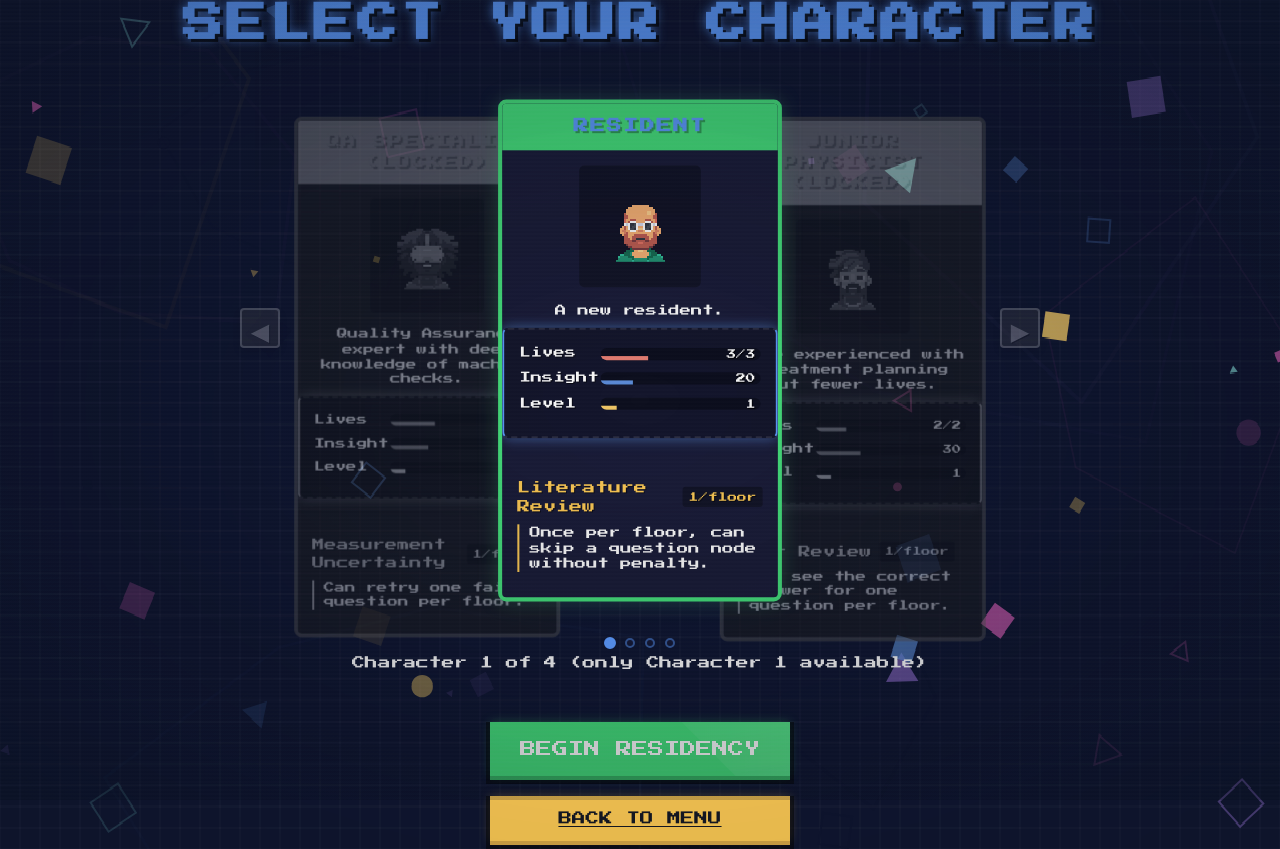
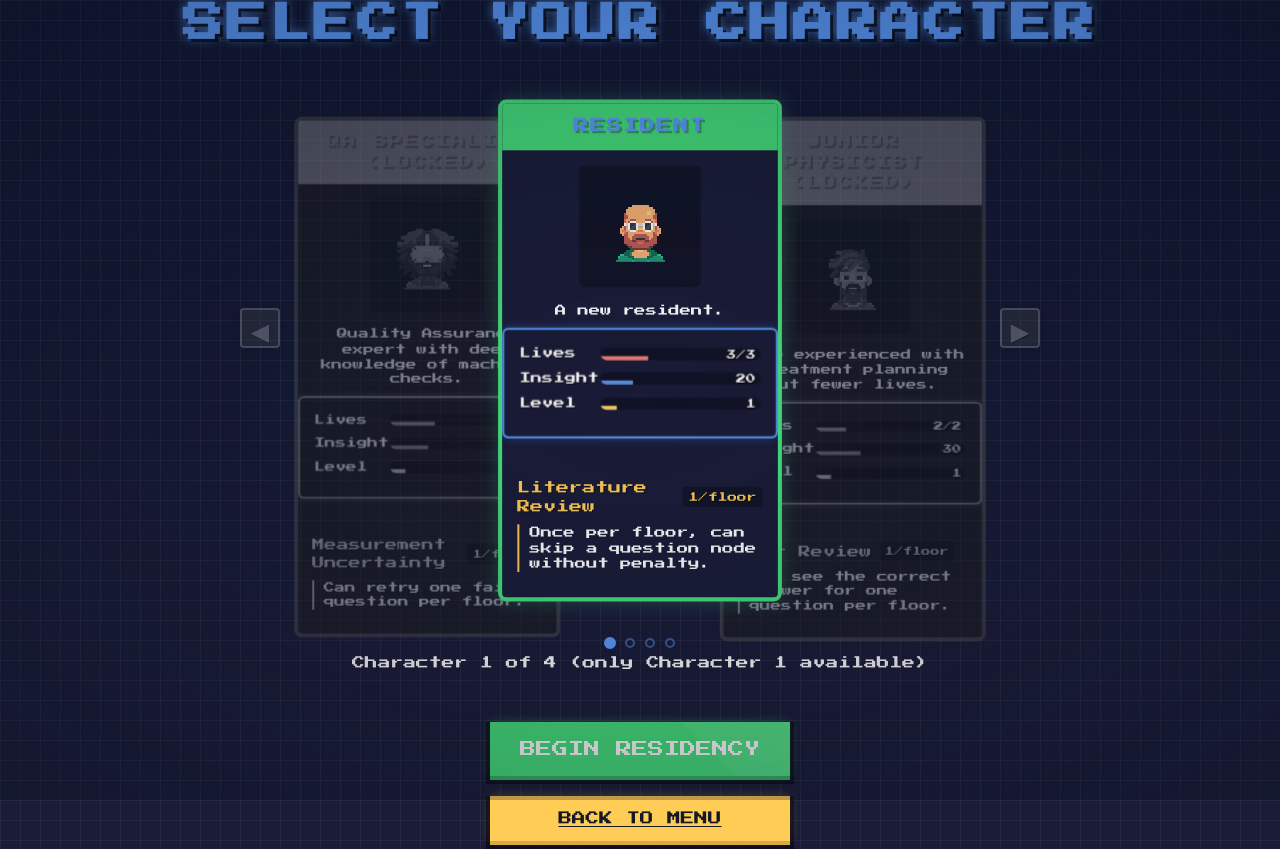
Before and after one commit to Flep-Glop/Rogue_Resident, a Flask app: page /character-select in a window 1280 px wide. Run offline with Flask 3, Linux system fonts and the light colour scheme.

Commit message:
debugging

```diff
--- a/medical_physics_game/static/css/themes/retro-theme.css
+++ b/medical_physics_game/static/css/themes/retro-theme.css
@@ -366,3 +366,90 @@
     min-height: 350px;
   }
 }
+
+/* Unified background approach */
+.pixel-container {
+  background-color: var(--background);
+  background-image: linear-gradient(to bottom, var(--background), var(--background-alt) 80%);
+  width: 100vw;
+  min-height: 100vh;
+  overflow: hidden;
+  position: relative;
+}
+
+/* Grid background as a pseudo-element */
+.pixel-container::before {
+  content: '';
+  position: absolute;
+  top: 0;
+  left: 0;
+  width: 100%;
+  height: 100%;
+  background-image:
+    linear-gradient(rgba(255, 255, 255, 0.05) 1px, transparent 1px),
+    linear-gradient(90deg, rgba(255, 255, 255, 0.05) 1px, transparent 1px);
+  background-size: 20px 20px;
+  pointer-events: none;
+  z-index: var(--z-background, 0);
+}
+
+/* Make component containers transparent */
+.unified-background,
+.character-stats,
+.map-container,
+.inventory-container,
+.node-modal-content {
+  background-color: rgba(26, 28, 56, 0.7) !important;
+  backdrop-filter: blur(2px);
+  border: 2px solid var(--primary, #5b8dd9) !important;
+  border-radius: var(--border-radius-md, 6px) !important;
+  box-shadow: 0 0 10px rgba(93, 156, 255, 0.3) !important;
+}
+
+/* Enhanced CRT and scanline effects */
+.scanlines {
+  position: fixed;
+  top: 0;
+  left: 0;
+  width: 100%;
+  height: 100%;
+  background: linear-gradient(
+    to bottom,
+    rgba(255, 255, 255, 0) 0%,
+    rgba(255, 255, 255, 0.03) 50%,
+    rgba(255, 255, 255, 0) 100%
+  );
+  background-size: 100% 4px;
+  z-index: 9998;
+  pointer-events: none;
+  opacity: 0.3;
+  animation: scanline-scroll 10s linear infinite;
+}
+
+.crt-effect {
+  position: fixed;
+  top: 0;
+  left: 0;
+  width: 100%;
+  height: 100%;
+  background: radial-gradient(
+    ellipse at center,
+    rgba(10, 15, 30, 0) 0%,
+    rgba(10, 15, 30, 0.4) 100%
+  );
+  pointer-events: none;
+  z-index: 9997;
+  opacity: 0.5;
+  animation: gentle-flicker 8s infinite;
+}
+
+@keyframes scanline-scroll {
+  0% { background-position: 0 0; }
+  100% { background-position: 0 100px; }
+}
+
+@keyframes gentle-flicker {
+  0% { opacity: 0.5; }
+  50% { opacity: 0.55; }
+  100% { opacity: 0.5; }
+}
--- a/medical_physics_game/static/js/visual-effects.js
+++ b/medical_physics_game/static/js/visual-effects.js
@@ -322,7 +322,96 @@ const config = {
     // Set canvas background to match the dark blue
     canvas.style.backgroundColor = '#0f1631';
   }
+  // Add to visual-effects.js
+  createCRTStartupEffect: function() {
+    // Create CRT startup overlay
+    const overlay = document.createElement('div');
+    overlay.className = 'crt-startup';
+    document.body.appendChild(overlay);
 
+    // Create the style if it doesn't exist
+    if (!document.getElementById('crt-startup-style')) {
+      const style = document.createElement('style');
+      style.id = 'crt-startup-style';
+      style.textContent = `
+        .crt-startup {
+          position: fixed;
+          top: 0;
+          left: 0;
+          width: 100%;
+          height: 100%;
+          background: #000;
+          z-index: 9999;
+          opacity: 1;
+          pointer-events: none;
+          transition: opacity 2s ease-in-out;
+        }
+
+        .crt-startup::before {
+          content: '';
+          position: absolute;
+          top: 50%;
+          left: 50%;
+          width: 5px;
+          height: 5px;
+          background: #fff;
+          border-radius: 50%;
+          transform: translate(-50%, -50%);
+          box-shadow: 0 0 150px 50px #fff;
+          animation: crt-on 1.5s ease-in-out forwards;
+        }
+
+        @keyframes crt-on {
+          0% {
+            opacity: 0;
+            box-shadow: 0 0 0 0 #fff;
+          }
+          20% {
+            opacity: 1;
+            box-shadow: 0 0 20px 5px #fff;
+          }
+          40% {
+            opacity: 1;
+            box-shadow: 0 0 40px 10px #fff;
+          }
+          60% {
+            opacity: 1;
+            box-shadow: 0 0 80px 15px rgba(91, 141, 217, 0.7);
+          }
+          80% {
+            opacity: 1;
+            box-shadow: 0 0 100px 20px rgba(91, 141, 217, 0.5);
+          }
+          100% {
+            opacity: 0.8;
+            box-shadow: 0 0 150px 30px rgba(91, 141, 217, 0.3);
+          }
+        }
+
+        .crt-startup.fade-out {
+          opacity: 0;
+        }
+      `;
+      document.head.appendChild(style);
+    }
+
+    // Animate in phases
+    setTimeout(() => {
+      // Add scanlines during startup
+      const scanlines = document.createElement('div');
+      scanlines.className = 'crt-startup-scanlines';
+      overlay.appendChild(scanlines);
+
+      // Add flicker effect
+      overlay.classList.add('crt-flicker');
+
+      // Fade out after startup is complete
+      setTimeout(() => {
+        overlay.classList.add('fade-out');
+        setTimeout(() => overlay.remove(), 2000);
+      }, 1500);
+    }, 300);
+  }
   // Create CRT and scanline effects
   function createCRTEffects(container) {
     if (!container) return;
```
Also changed, not shown: medical_physics_game/static/js/design-bridge.js (+16 -6 lines), medical_physics_game/static/js/engine/item_manager.js (+16 -2 lines), medical_physics_game/static/js/game.js (+6 -21 lines).
